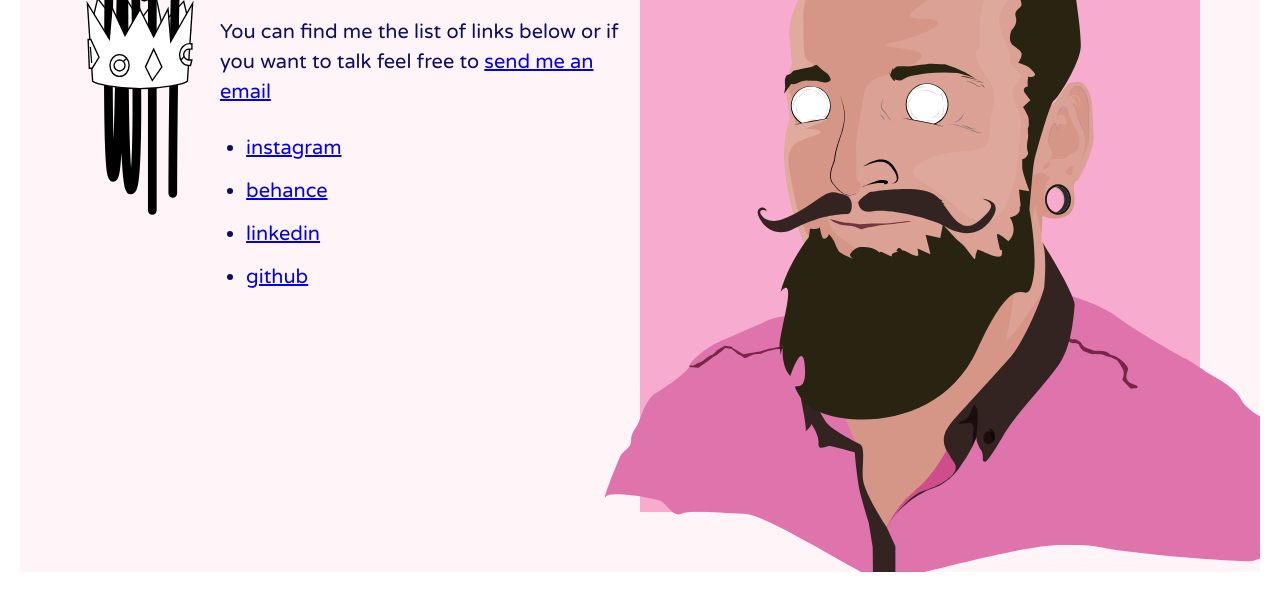
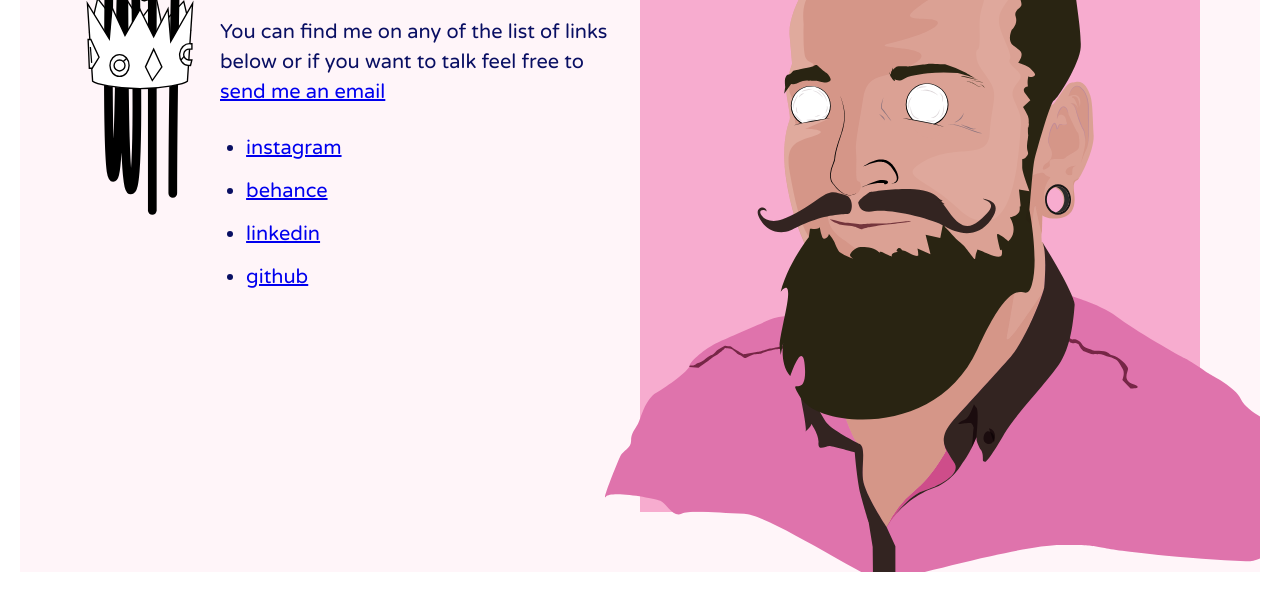
Before and after one commit to wellhairy/site, a Gatsby site: page / in a window 1280 px wide. Shown: the part 208-800 px from the top of the page. Built offline with nearby package versions, Linux system fonts and the light colour scheme; Gatsby itself is replaced by a stand-in of ours.

Commit message:
correct landing page content

```diff
--- a/src/components/master-head/MasterHead.jsx
+++ b/src/components/master-head/MasterHead.jsx
@@ -27,7 +27,7 @@ const MasterHead = () => (
 
     <div className="master-head__area-four">
       <div className="master-head__link-list">
-        <p>You can find me the list of links below or if you want to talk feel free to <a href="mailto:me@wellhairy.com">send me an email</a></p>
+        <p>You can find me on any of the list of links below or if you want to talk feel free to <a href="mailto:me@wellhairy.com">send me an email</a></p>
 
         <ul className="master-head__list">
           <li className="master-head__link">
```
